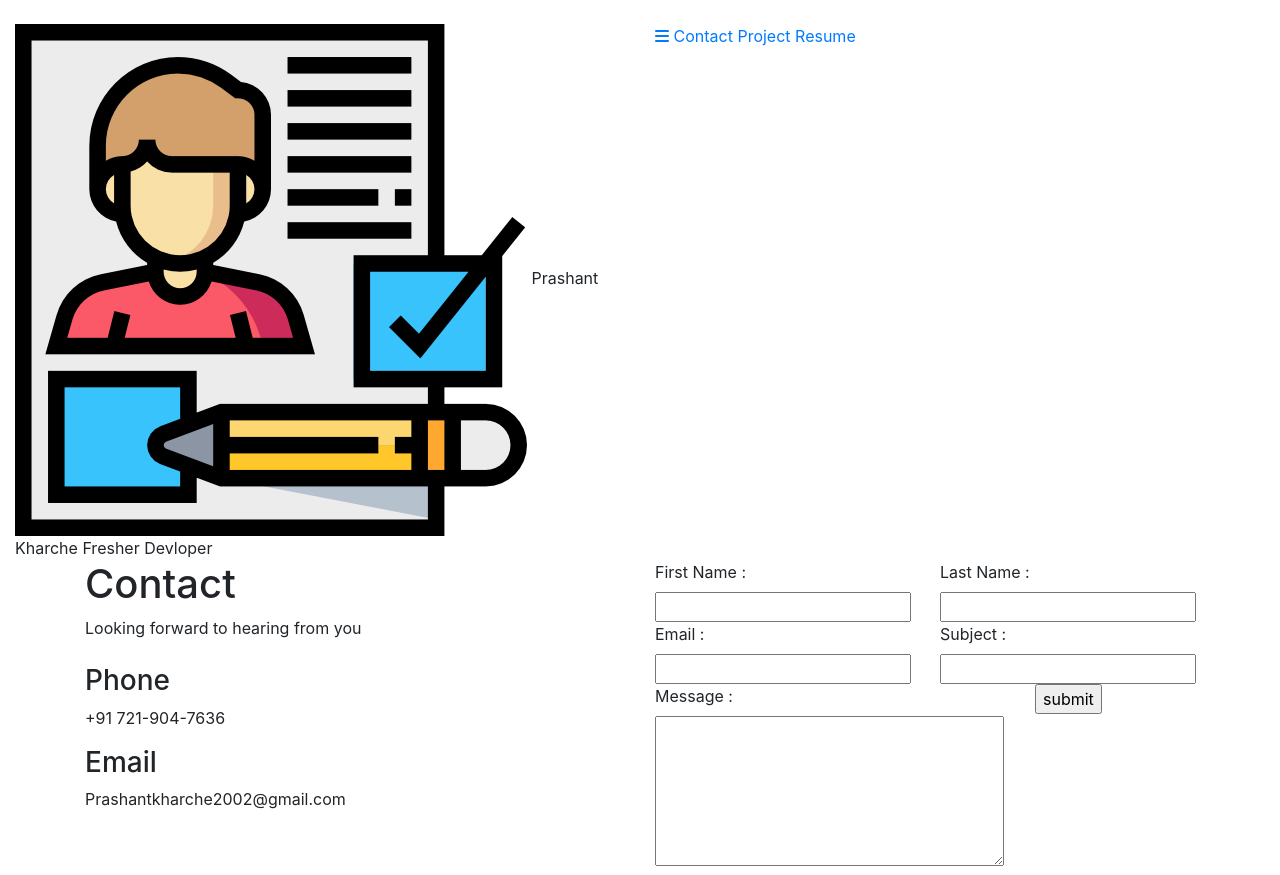
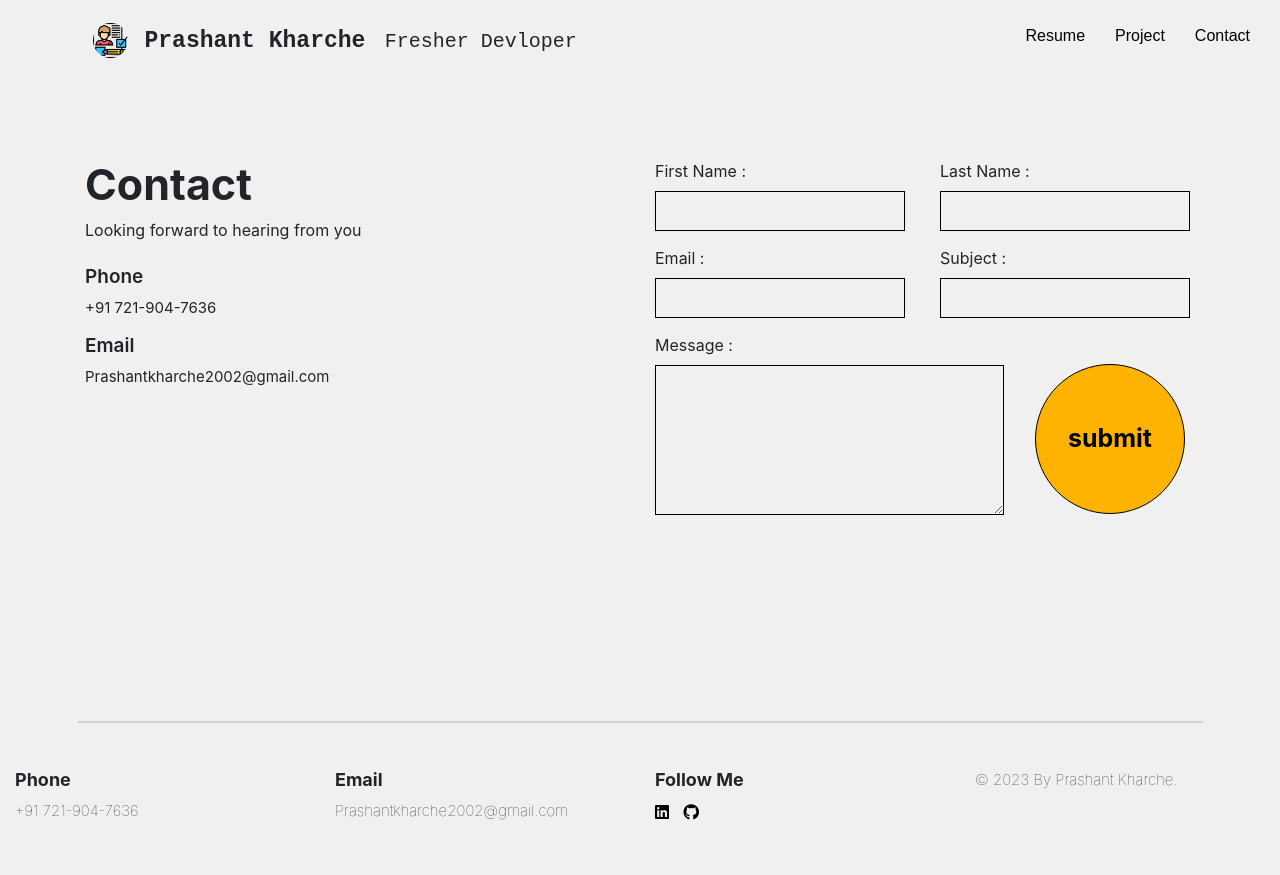
Before and after one commit to prashh-k/Portfolio-site, a plain HTML site: page contact.html in a window 1280 px wide. Shown: the top 875 px of the page. Drawn offline with nearby package versions, Linux system fonts and the light colour scheme; the site is published under a folder, as on GitHub Pages, so addresses that start at the root find nothing.

Commit message:
Update contact.html

```diff
--- a/contact.html
+++ b/contact.html
@@ -10,11 +10,11 @@
     <link rel="stylesheet" href="https://cdn.jsdelivr.net/npm/bootstrap@4.0.0/dist/css/bootstrap.min.css"
         integrity="sha384-Gn5384xqQ1aoWXA+058RXPxPg6fy4IWvTNh0E263XmFcJlSAwiGgFAW/dAiS6JXm" crossorigin="anonymous">
 
-    <link rel="stylesheet" href="/CSS/style.css">
+    <link rel="stylesheet" href="CSS/style.css">
     <link rel="stylesheet" href="CSS/responsive.css">
     <title>PORTFOLIO SITE | Contact </title>
 
-    <link rel="shortcut icon" href="/Images/resume.png" type="image/x-icon">
+    <link rel="shortcut icon" href="Images/resume.png" type="image/x-icon">
     <link rel="stylesheet" href=https://cdnjs.cloudflare.com/ajax/libs/font-awesome/6.2.0/css/all.min.css>
 </head>
 
@@ -24,7 +24,7 @@
         <div class="row mt-4">
             <div class="col-9 col-sm-6">
                 <div id="header">
-                    <span> <a href="/index.html"> <img id="header-logo" src="Images/resume.png" alt=""></a> </span>
+                    <span> <a href="index.html"> <img id="header-logo" src="Images/resume.png" alt=""></a> </span>
 
                     <span id="header-text1"> Prashant Kharche</span>
                     <span id="header-text2"> Fresher Devloper</span>
@@ -36,8 +36,8 @@
                         <i class="fa fa-bars"></i>
                     </a>
 
-                    <a id="nav-contact" href="/contact.html"> Contact </a>
-                    <a id="nav-project" href="/project.html"> Project </a>
+                    <a id="nav-contact" href="contact.html"> Contact </a>
+                    <a id="nav-project" href="project.html"> Project </a>
                     <a id="nav-resume" href="resume.html"> Resume </a>
 
                 </div>
```
